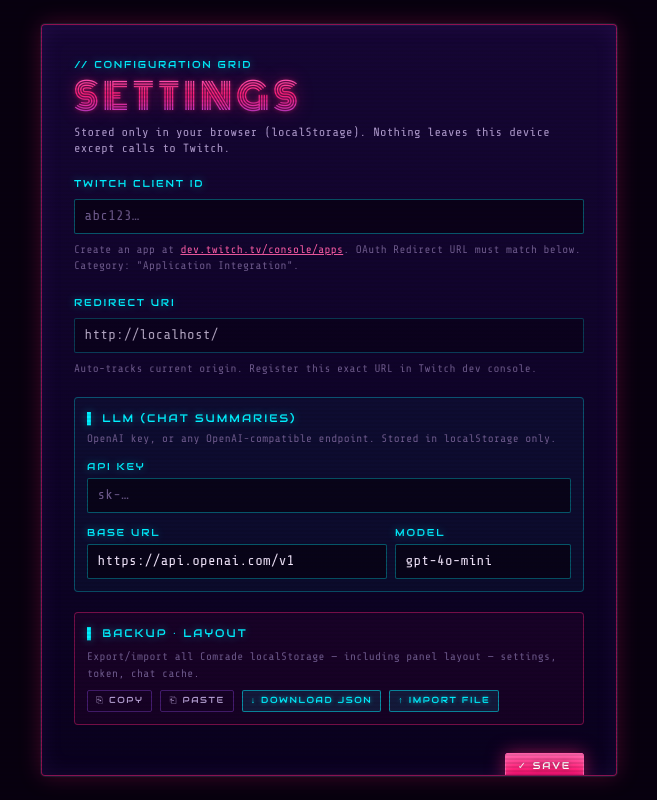
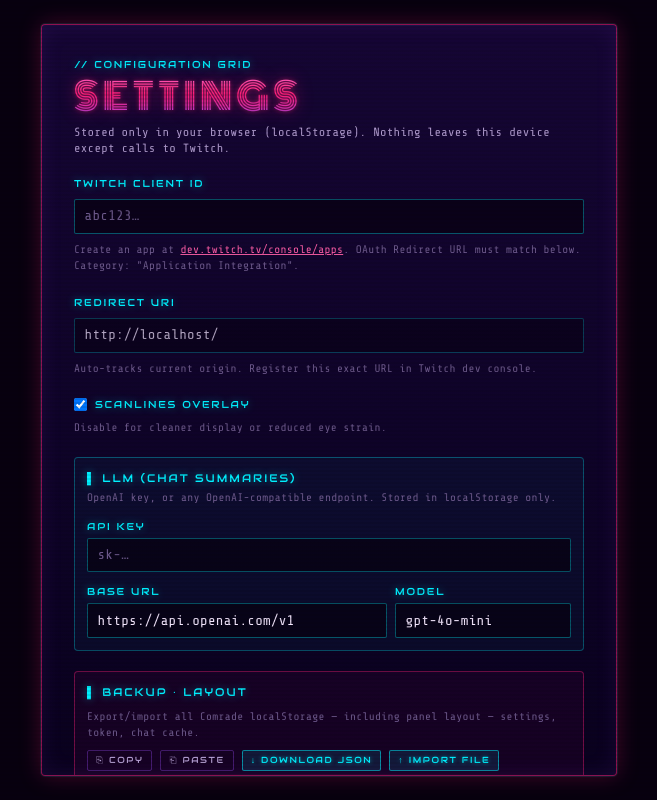
Before and after one commit to cleanunicorn/comrade, a React (Vite) app: page / in a window 1280 px wide. Shown: the whole page, without its empty margins (311-968 px from the left). Built offline with nearby package versions, Linux system fonts and the light colour scheme.

Commit message:
feat: add scanlines overlay toggle in Settings and update body class handling

```diff
--- a/src/App.tsx
+++ b/src/App.tsx
@@ -1,4 +1,4 @@
-import { useState } from "react";
+import { useEffect, useState } from "react";
 import { Analytics } from "@vercel/analytics/react";
 import { AuthProvider } from "./auth/AuthContext";
 import { useAuth } from "./auth/useAuth";
@@ -10,9 +10,13 @@ import { useSettings } from "./settings/useSettings";
 import { SpeedInsights } from "@vercel/speed-insights/react";
 
 function Shell() {
-  const { ready } = useSettings();
+  const { ready, settings } = useSettings();
   const { token, user, loading, error } = useAuth();
   const [showSettings, setShowSettings] = useState(false);
+
+  useEffect(() => {
+    document.body.classList.toggle("no-scanlines", !settings.scanlinesEnabled);
+  }, [settings.scanlinesEnabled]);
 
   if (!ready) return <Settings />;
   if (showSettings) return <Settings onDone={() => setShowSettings(false)} />;
--- a/src/components/Settings.tsx
+++ b/src/components/Settings.tsx
@@ -131,6 +131,20 @@ export function Settings({ onDone, embedded }: Props) {
           </p>
         </div>
 
+        <div className="space-y-2">
+          <label className="flex items-center gap-2 sw-accent text-[10px] text-[var(--sw-cyan)]">
+            <input
+              type="checkbox"
+              checked={settings.scanlinesEnabled}
+              onChange={(e) => update({ scanlinesEnabled: e.target.checked })}
+            />
+            Scanlines overlay
+          </label>
+          <p className="sw-mono text-[11px] text-[var(--sw-text-faint)]">
+            Disable for cleaner display or reduced eye strain.
+          </p>
+        </div>
+
         <div className="space-y-3 rounded-sm border border-[rgba(0,240,255,0.30)] bg-[rgba(0,240,255,0.04)] p-3">
           <div>
             <div className="sw-accent text-[11px] text-[var(--sw-cyan)]">▌ LLM (chat summaries)</div>
--- a/src/index.css
+++ b/src/index.css
@@ -62,6 +62,10 @@ body::before {
   transform-origin: 50% 100%;
   opacity: 0.55;
   z-index: 0;
+}
+
+body.no-scanlines::after {
+  display: none;
 }
 
 body::after {
--- a/src/settings/store.ts
+++ b/src/settings/store.ts
@@ -63,6 +63,7 @@ export interface Settings {
   viewersFontSize: number;
   panelLayouts: PanelLayouts;
   hiddenPanels: PanelId[];
+  scanlinesEnabled: boolean;
 }
 
 export const DEFAULT_SETTINGS: Settings = {
@@ -89,6 +90,7 @@ export const DEFAULT_SETTINGS: Settings = {
   viewersFontSize: 12,
   panelLayouts: DEFAULT_PANEL_LAYOUTS,
   hiddenPanels: [],
+  scanlinesEnabled: true,
 };
 
 function currentRedirectUri(): string {
```
